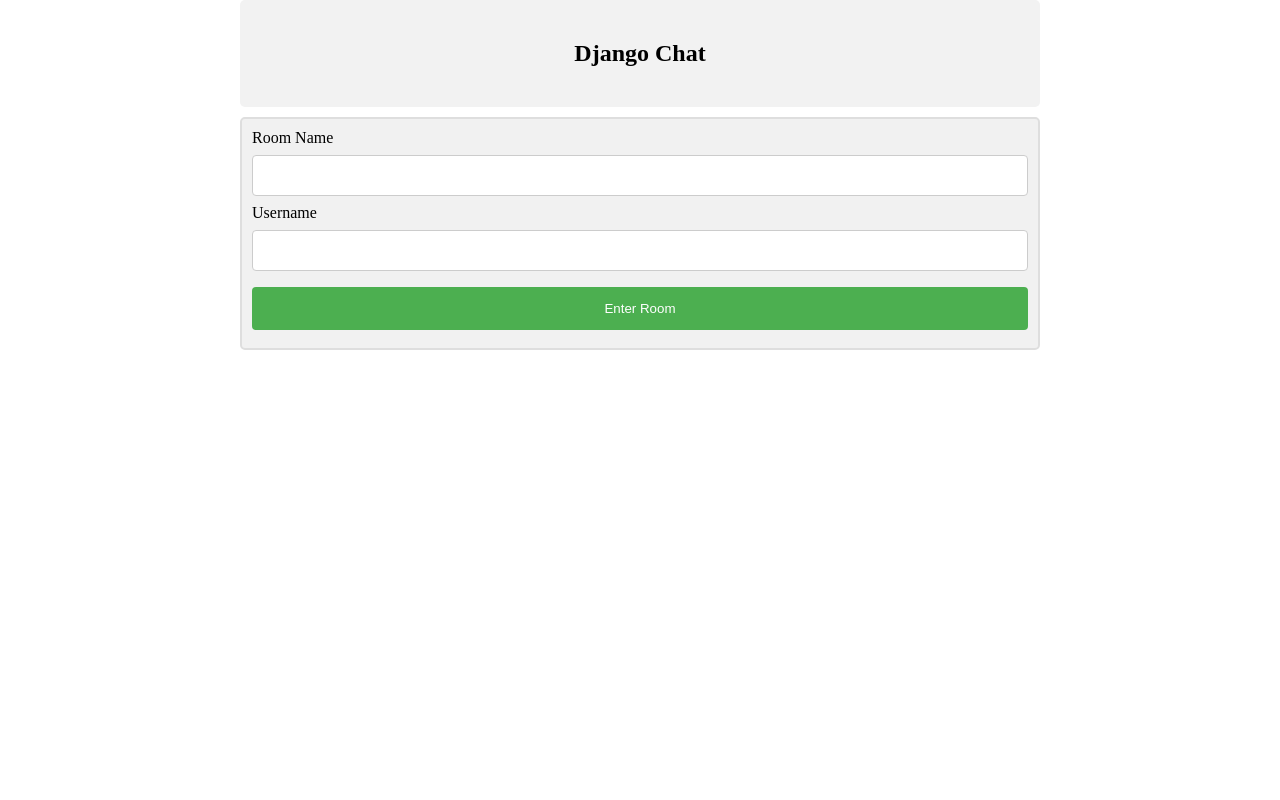
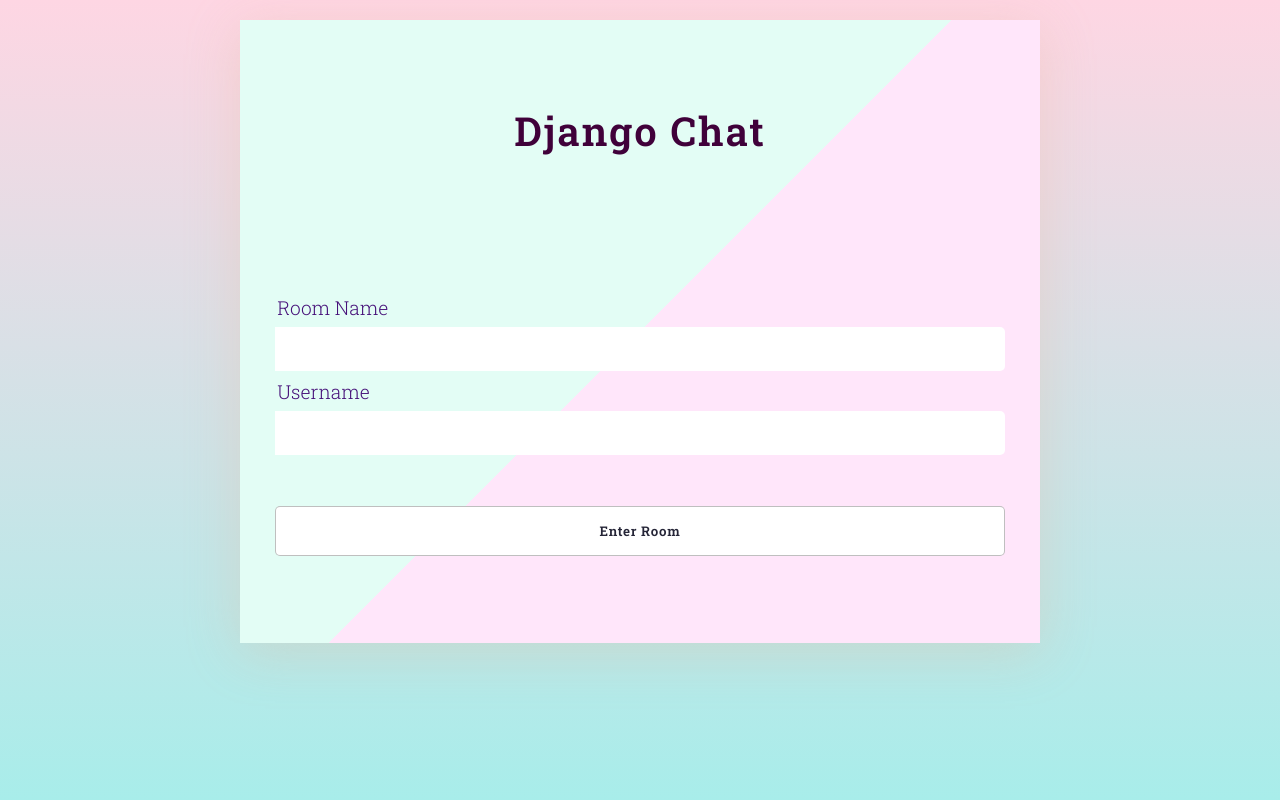
Before and after one commit to ccarlocchia/Simple-chat-app, a Django app: page / in a window 1280 px wide. Run offline with Django 3.2, Linux system fonts and the light colour scheme.

Commit message:
styling changes

```diff
--- a/chatapp/templates/home.html
+++ b/chatapp/templates/home.html
@@ -1,67 +1,114 @@
-<!DOCTYPE html>
 <html>
 <head>
 <meta name="viewport" content="width=device-width, initial-scale=1">
+<link rel="preconnect" href="https://fonts.googleapis.com">
+<link rel="preconnect" href="https://fonts.gstatic.com" crossorigin>
+<link href="https://fonts.googleapis.com/css2?family=Roboto+Slab:wght@300;600&display=swap" rel="stylesheet">
+{% comment %} <link rel="stylesheet" type="text/css" href="{% static 'style.css' %}"> {% endcomment %}
 <style>
   body {
     margin: 0 auto;
+    margin-top: 20px;
     max-width: 800px;
     padding: 0 20px;
+    font-family: 'Roboto Slab', serif;
+    background-image: linear-gradient(-225deg, #E3FDF5 0%, #FFE6FA 100%);
+    background-image: linear-gradient(to top, #a8edea 0%, #fed6e3 100%);
+    background-attachment: fixed;
+    background-repeat: no-repeat;
   }
 
-.container {
-  border: 2px solid #dedede;
-  background-color: #f1f1f1;
-  border-radius: 5px;
-  padding: 10px;
-  margin: 10px 0;
+  .wrapper{
+    box-shadow: 0 9px 50px hsla(20, 67%, 75%, 0.31);
+    background-image: linear-gradient(-225deg, #E3FDF5 50%, #FFE6FA 50%);
   }
 
-.darker {
-  border-color: #ccc;
-  background-color: #ddd;
+  form {
+    display: block;
+    justify-content: space-around;
+    flex-wrap: wrap;
   }
+  h2 {
+    color: #40013A;
+  }
+  label{
+    color: #47127A;
+    font-size: larger;
+    font-weight: 300;
+    margin-left: 2px;
+  }
+  .header{
+    padding: 30px;
+    font-weight: 600;
+    font-size: 250%;
+    margin: 2% auto 10% auto;
+    text-align: center;
+    letter-spacing: 0.05em;
+  }
+  .home_container{
+    padding: 2%;
+  }
+  div {
+    padding: 20px;
+  }
+  .input-item {
+    background: #fff;
+    color: #333;
+    padding: 14.5px 0px 15px 9px;
+    border-radius: 5px 0px 0px 5px;
+    display: block;
+    width: 100%;
+    margin-top: 1%;
+    margin-bottom: 1%;
+    outline: none;
+    border: none;
+    border-radius: 0px 5px 5px 0px;
+    transition: 0.2s linear;
+  }
+  input:focus {
+    transform: translateX(-2px);
+    border-radius: 5px;
+  }
+  .button {
+    font-family:'Roboto Slab', serif;
+    font-weight: 600;
+    letter-spacing: 0.10em;
 
-.container::after {
-  content: "";
-  clear: both;
-  display: table;
+    display: block;
+    color: #252537;
+    height: 50px;
+
+    padding: 0 20px;
+    background: #fff;
+    border-radius: 5px;
+
+    outline: none;
+    border: 0.5px solid rgba(1, 0, 1, .25);
+    border-style: ridge;
+
+    cursor: pointer;
+    text-align: center;
+    transition: all 0.2s linear;
+
+    margin: 7% auto;
+    letter-spacing: 0.05em;
+    width: 100%;
   }
-
-.container img {
-  float: left;
-  max-width: 60px;
-  width: 100%;
-  margin-right: 20px;
-  border-radius: 50%;
-}
-
-.container img.right {
-  float: right;
-  margin-left: 20px;
-  margin-right:0;
-}
-
-.time-right {
-  float: right;
-  color: #aaa;
-}
-
-.time-left {
-  float: left;
-  color: #999;
+  .button:hover {
+    background-color:#CEFAF4;
+    letter-spacing: 0.20em;
   }
 </style>
 </head>
 <body>
-
-<div align="center">
-    <h2>Django Chat</h2>
+<div class="wrapper">
+    <div align="center" class= "header-container">
+        <h2 class="header">Django Chat</h2>
     </div>
 
 
-<div class="container">
-    <style>
+    <div class="home_container">
+        {% comment %} <style>
         input[type=text], select {
             width: 100%;
             padding: 12px 20px;
@@ -74,7 +121,7 @@
 
         input[type=submit] {
             width: 100%;
-    background-color: #4CAF50;
+            background-color: #6BD15D;
             color: white;
             padding: 14px 20px;
             margin: 8px 0;
@@ -86,24 +133,18 @@
         input[type=submit]:hover {
             background-color: #45a049;
         }
-
-    div {
-    border-radius: 5px;
-    background-color: #f2f2f2;
-    padding: 20px;
-    }
-    </style>
+        </style> {% endcomment %}
 
         <form id="post-form" method="POST" action="checkview">
             {% csrf_token %}
             <label>Room Name</label>
-        <input type="text" name="room_name" id="room_name" width="100px" />
+            <input class="input-item" type="text" name="room_name" id="room_name" width="100px" />
             <label>Username</label>
-        <input type="text" name="username" id="username" width="100px" />
-        <input type="submit" value="Enter Room">
+            <input class="input-item" type="text" name="username" id="username" width="100px" />
+            <input class="button" type="submit" value="Enter Room">
         </form>
     </div>
-
+</div>
 
 </body>
 
```
Also changed, not shown: chatapp/templates/room.html (+57 -26 lines). Lines whose indentation alone changed are shown as unchanged.
